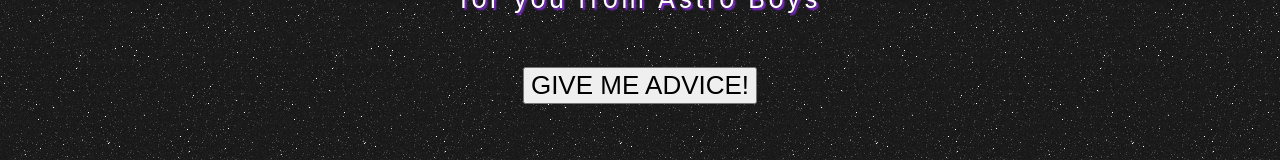
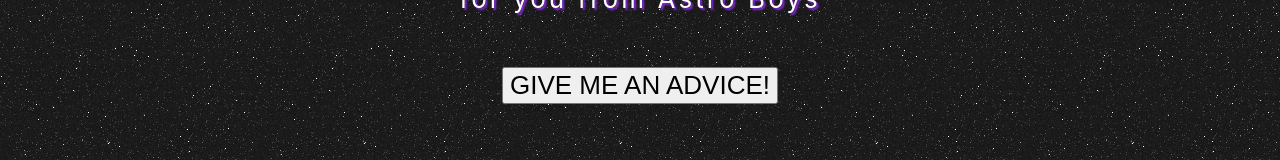
Before and after one commit to rupertberlin/project2-horoscope, a React (Vite) app in the folder frontend/: page /random-advice in a window 1280 px wide. Shown: the part 183-343 px from the top of the page. Built offline with nearby package versions, Linux system fonts and the light colour scheme; no server answers.

Commit message:
Random advice section is done.

```diff
--- a/frontend/src/App.jsx
+++ b/frontend/src/App.jsx
@@ -51,10 +51,7 @@
             path="/zodiac-signs/information/:sign"
             element={<DetailSign />}
           />
-          <Route
-            path="/random-advice"
-            element={<Advice />}
-          />
+          <Route path="/random-advice" element={<Advice />} />
         </Routes>
       </div>
     );
--- a/frontend/src/components/advice.jsx
+++ b/frontend/src/components/advice.jsx
@@ -30,7 +30,7 @@
         <div className="card">
           <h1 className="heading">{advice}</h1>
           <button onClick={this.fetchAdvice} type="button">
-            <span>GIVE ME ADVICE!</span>
+            <span>GIVE ME AN ADVICE!</span>
           </button>
         </div>
       </div>
```
Also changed, not shown: frontend/src/components/NavBar.jsx (+5 -5 lines).
